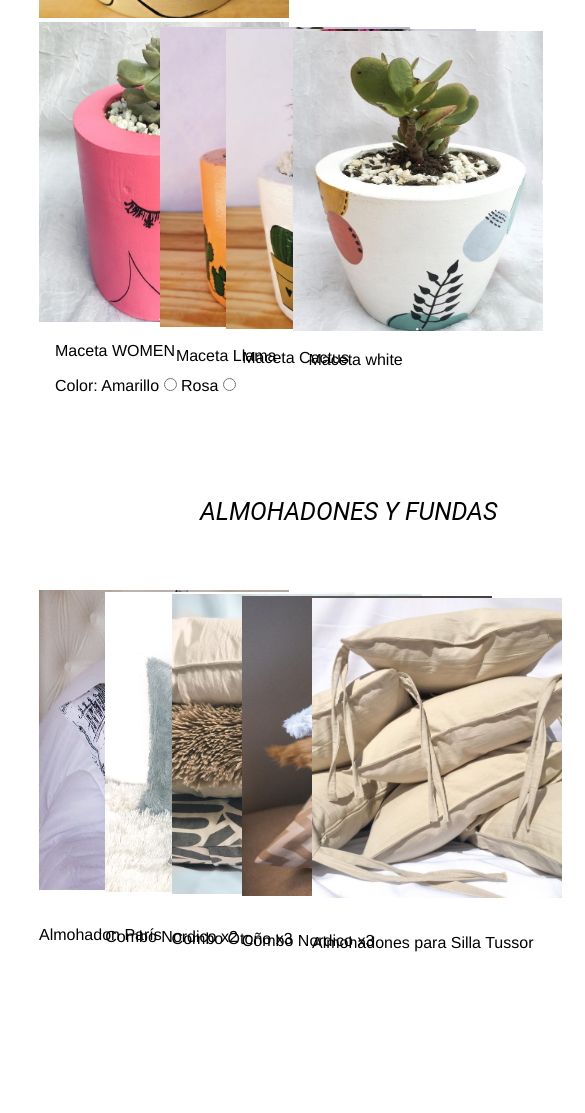
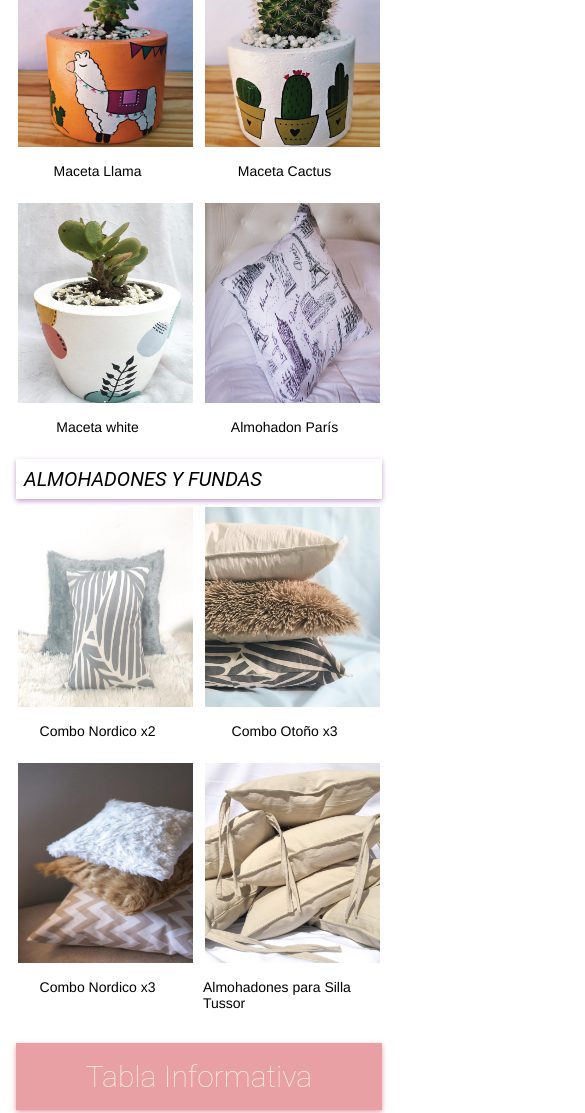
Before and after one commit to reckle5/Final-desarrolloWeb, a plain HTML site: page pages/productos.html in a window 390 px wide. Shown: the part 651-1764 px from the top of the page, 585 px wide, since content can reach past the window. Drawn offline with nearby package versions, Linux system fonts and the light colour scheme.

Commit message:
grids y media queries a productos

```diff
--- a/css/estilos.css
+++ b/css/estilos.css
@@ -590,227 +590,202 @@ font-size:26px;
     }
     /*Productos*/
 
+
+
+.macetash1{
+    grid-area: t;
+    display: flex;
+    font-size: 25px;
+    font-weight: normal;
+    color: black;
+    font-style:italic;
+    margin-top: 15rem;
+    padding: 0.5rem;
+    box-shadow: 0 2px 5px rgb(194, 155, 209);
+}
     .macetas{
-        padding-top: 300px;
-    }
-
-    .macetas__h1{
-        font-size: 25px;
-        font-weight: normal;
-        color: black;
-        font-style:italic;
-        position: relative;
-        left: 200px;
-        padding-bottom: 40px;
+        display: flex;
+        flex-direction: column;
+        justify-content: space-between;
     }
 
     .macetas__1{
-        position: relative;
-        left: 10% ;
+
+        grid-area: m1;
         width: 250px;
         height: 300px;
     }
-    .macetas__p1{
-        position: relative;
-        left: 10%;
+    .macetas__p2{
         font-size: 16px;
         font-weight:lighter;
         color: black;
-        padding: 1rem;
+        padding: 1rem 1rem 1rem 0;
         font-family: 'Franklin Gothic Medium', 'Arial Narrow', Arial, sans-serif;
+    }
+    .macetas__2{
+        grid-area: m2;
+        width: 250px;
+        height: 300px;
     }
 
     .macetas__checkb{
-        position: relative;
-        left: 10%;
         color: black;
-        padding: 1rem;
+        padding: 1rem 1rem 1rem 0;
         font-family: 'Franklin Gothic Medium', 'Arial Narrow', Arial, sans-serif;
    }
 
-   .macetas__2{
-    position: relative;
-    left: 41%;
+.macetas__3{
+    grid-area: m3;
     width: 250px;
     height: 300px;
-    bottom: 23rem;
    }
-   .macetas__p2{
-    position: relative;
-    left: 41%;
-    bottom: 23rem;
+.macetas__p3{
     font-size: 16px;
     font-weight:lighter;
     color: black;
-    padding: 1rem;
+    padding: 1rem 1rem 1rem 0;
     font-family: 'Franklin Gothic Medium', 'Arial Narrow', Arial, sans-serif;
    }
 
-   .macetas__3{
-    position: relative;
-    left: 58%;
+.macetas__4{
+    grid-area: m4;
     width: 250px;
     height: 300px;
-    bottom: 45rem;
+
 }
-.macetas__p3{
-    position: relative;
-    left: 58%;
+.macetas__p4{
     bottom: 45rem;
     font-size: 16px;
     font-weight:lighter;
     color: black;
-    padding: 1rem;
+    padding: 1rem 1rem 1rem 0;
     font-family: 'Franklin Gothic Medium', 'Arial Narrow', Arial, sans-serif;
    }
 
-.macetas__4{
-    position: relative;
-    left: 75%;
+.macetas__5{
+    grid-area: m5;
     width: 250px;
     height: 300px;
-    bottom: 67rem;
 }
-.macetas__p4{
-    position: relative;
-    left: 75%;
-    bottom: 67rem;
+.macetas__p5{
     font-size: 16px;
     font-weight:lighter;
     color: black;
-    padding: 1rem;
+    padding: 1rem 1rem 1rem 0;
     font-family: 'Franklin Gothic Medium', 'Arial Narrow', Arial, sans-serif;
    }
 
-   .almo__h2{
+.almo__h2{
+    grid-area: t2;
+    display: flex;
     font-size: 25px;
     font-weight: normal;
     color: black;
     font-style:italic;
-    position: relative;
-    left: 200px;
-    bottom: 60rem;
+    padding-bottom: 40px;
+    padding: 0.5rem;
+    box-shadow: 0 2px 5px rgb(194, 155, 209);
+}
+.almo{
+    display: flex;
+flex-direction: column;
+
 }
 
-
 .almo__1{
-    position: relative;
-    left:10%;
+    grid-area: a1;
     width: 250px;
     height: 300px;
-    bottom: 56rem;
 }
 .almo__p1{
-    position: relative;
-    left: 10%;
     font-size: 16px;
     font-weight:lighter;
     color: black;
     font-family: 'Franklin Gothic Medium', 'Arial Narrow', Arial, sans-serif;
-    bottom: 54rem;;
+    padding: 1rem 1rem 1rem 0;
 }
 
 .almo__2{
-    position: relative;
-    left:27%;
+    grid-area: a2;
     width: 250px;
     height: 300px;
-    bottom: 76rem;
 }
 .almo__p2{
-    position: relative;
-    left: 27%;
-    bottom: 74rem;
     font-size: 16px;
     font-weight:lighter;
     color: black;
     font-family: 'Franklin Gothic Medium', 'Arial Narrow', Arial, sans-serif;
+    padding: 1rem 1rem 1rem 0;
    }
 
 .almo__3{
-    position: relative;
-    left:44%;
+    grid-area: a3;
     width: 250px;
     height: 300px;
-    bottom: 96rem;
 }
 
 .almo__p3{
-    position: relative;
-    left: 44%;
-    bottom: 94rem;
     font-size: 16px;
     font-weight:lighter;
     color: black;
     font-family: 'Franklin Gothic Medium', 'Arial Narrow', Arial, sans-serif;
-
+    padding: 1rem 1rem 1rem 0;
 }
 .almo__4{
-    position: relative;
-    left:62%;
+    grid-area: a4;
     width: 250px;
     height: 300px;
-    bottom: 116rem;
 }
 
 .almo__p4{
-    position: relative;
-    left: 62%;
-    bottom: 114rem;
     font-size: 16px;
     font-weight:lighter;
     color: black;
     font-family: 'Franklin Gothic Medium', 'Arial Narrow', Arial, sans-serif;
-
+    padding: 1rem 1rem 1rem 0;
 }
 .almo__5{
-    position: relative;
-    left:80%;
+    grid-area: a5;
     width: 250px;
     height: 300px;
-    bottom: 136rem;
 }
 .almo__p5{
-    position: relative;
-    left: 80%;
-    bottom: 134rem;
     font-size: 16px;
     font-weight:lighter;
     color: black;
     font-family: 'Franklin Gothic Medium', 'Arial Narrow', Arial, sans-serif;
+    padding: 1rem 1rem 1rem 0;
+
+}
+.tabla{
+grid-area: tabla;
+    display: flex;
+    margin-top: 2rem;
+    margin-bottom: 5rem;
+    table-layout: auto;
+    width: 100%;
+    height: 15rem;
+    border-color: 1px solid rgba(119, 28, 34, 0.5);
+   flex-direction: row;
+   justify-content: center;
 
 }
 
-.tablainfo{
-    position: relative;
-    height: max-content;
-    bottom: 120rem;
-    text-align: center;
-    margin-bottom: 0;
+.tablainfo__h3{
 
-}
-.tablainfo__h3{
+    grid-area: t3;
     font-size: 35px;
     font-weight: lighter;
     color: beige;
     background-color: rgba(211, 66, 76, 0.5);
-    display: inline;
     padding: 1rem;
-}
-
-.tabla__cuerpo{
-    position: relative;
-    left: 34%;
-    margin-top: 5rem;
-    table-layout: auto;
-    width: 30%;
-    height: 15rem;
-    border-color: rgba(119, 28, 34, 0.5);
-
+   align-content: center;
+   align-self: center;
+   box-shadow: 0 2px 5px rgba(211, 66, 76, 0.5);
 }
 
 .tabla__fila{
-    height: 3rem;
+    height: 5rem;
     font-size: 16px;
     font-weight: lighter;
     font-family:'Times New Roman', Times, serif;
@@ -818,7 +793,7 @@ font-size:26px;
 }
 
 .tabla__fila2{
-    height: 5rem;
+    height: 8rem;
     font-size: 16px;
     font-weight: lighter;
     font-family:'Times New Roman', Times, serif;
@@ -831,6 +806,23 @@ font-size:26px;
     font-family:'Times New Roman', Times, serif;
     color:rgb(24, 24, 29);
   }
+
+  .grid__productos{
+    display: grid;
+    grid-template-columns: repeat(5, auto);
+    grid-template-rows: repeat(6, auto);
+    grid-template-areas: "t t t t t"
+    "m1 m2 m3 m4 m5"
+    "t2 t2 t2 t2 t2"
+    "a1 a2 a3 a4 a5"
+    ". . t3 . ."
+    ". tabla tabla tabla .";
+    height: auto;
+    justify-content: space-evenly;
+    row-gap: 2rem;
+
+
+}
 
 /*nosotras*/
 
@@ -933,7 +925,64 @@ font-size:26px;
    .mapa__gps{
        width: 85%;
    }
+
+/*productos*/
+.grid__productos{
+    display: grid;
+    grid-template-columns: repeat(3, 33.3%);
+   grid-template-rows: repeat(8, auto);
+    grid-template-areas:
+        "t t t"
+        "m1 m2 m3"
+        "m4 m5 ."
+        "t2 t2 t2"
+        "a1 a2 a3"
+        "a4 a5 ."
+        "t3 t3 t3"
+        "tabla tabla tabla";
+        margin: 1rem;
+        gap: 0.5rem;
+
+        flex-wrap: nowrap;
+
+
 }
+.macetas__1, .macetas__2, .macetas__3, .macetas__4, .macetas__5{
+    width: 175px;
+    height: 200px;
+    align-self: center;
+
+
+}
+.macetas__p2, .macetas__p3, .macetas__p4, .macetas__p5{
+    align-self: center;
+    font-size: 14px;
+}
+.macetas__checkb{
+    padding-left: 1rem;
+    font-size: 14px;
+    flex-wrap: nowrap;
+}
+.almo__1, .almo__2, .almo__3, .almo__4, .almo__5{
+    width: 175px;
+    height: 200px;
+    align-self: center;
+}
+.almo__p1, .almo__p2, .almo__p3, .almo__p4, .almo__p5{
+    align-self: center;
+    font-size: 14px;
+}
+.macetash1, .almo__h2{
+    font-size: 20px;
+
+}
+
+.tablainfo__h3{
+    font-size: 30px;
+    text-align: center;
+}
+}
+
 
 @media screen and (max-width: 600px){
 
@@ -1050,4 +1099,47 @@ color: black;
     width: 80%;
 }
 
+/*productos*/
+.grid__productos{
+    display: grid;
+    grid-template-columns: repeat(2, 50%);
+   grid-template-rows: repeat(10, auto);
+    grid-template-areas:
+        "t t"
+        "m1 m2"
+        "m3 m4"
+        "m5 m5"
+        "t2 t2"
+        "a1 a2"
+        "a3 a4"
+        "a5 ."
+        "t3 t3"
+        "tabla tabla ";
+        margin: 1rem;
+        gap: 0.5rem;
+        flex-wrap: nowrap;
+
+
 }
+.macetas__1, .macetas__2, .macetas__3, .macetas__4, .macetas__5{
+    width: 175px;
+    height: 200px;
+    align-self: center;
+
+}
+.macetas__p2, .macetas__p3, .macetas__p4, .macetas__p5{
+    align-self: center;
+}
+.macetas__checkb{
+    padding-left: 2rem;
+
+}
+.almo__1, .almo__2, .almo__3, .almo__4, .almo__5{
+    width: 175px;
+    height: 200px;
+    align-self: center;
+}
+.almo__p1, .almo__p2, .almo__p3, .almo__p4, .almo__p5{
+    align-self: center;
+}
+}
--- a/pages/productos.html
+++ b/pages/productos.html
@@ -36,13 +36,13 @@
 </header>
 
 <main>
-    <section class="macetas">
-       <h1 class="macetas__h1">Macetas</h1>
-       <span >
+    <div class="grid__productos">
+
+         <h1 class="macetash1">MACETAS</h1>
+
+          <div class="macetas">
              <img src="../imagenes/maceta women.png" alt="maceta con rostro de mujer"  class="macetas__1">
-        <img src="../imagenes/women rosa.png" alt="maceta con rostro de mujer rosa" class="macetas__1">
-       </span>
-     <p class="macetas__p1">Maceta WOMEN</p>
+             <p class="macetas__p2">Maceta WOMEN</p>
              <form>
                    <span class="macetas__checkb">
                      <label for="color">Color:</label>
@@ -52,56 +52,60 @@
                      <input type="radio" name="rosa" id="rosa" value="rosa">
                     </span>
              </form>
-
-    <div>
-        <img src="../imagenes/macetallama.png" alt="maceta con una llama"class="macetas__2" >
-        <p class="macetas__p2">Maceta Llama</p>
             </div>
 
-    <div>
-        <img src="../imagenes/maceta cactus.png" alt="maceta con un cactus" class="macetas__3">
-        <p class="macetas__p3">Maceta Cactus</p>
+          <div class="macetas">
+             <img src="../imagenes/women rosa.png" alt="maceta con rostro de mujer rosa" class="macetas__2">
+
          </div>
 
-    <div>
-    <img src="../imagenes/macet white.png" alt="maceta blanca con detalles en color" class="macetas__4">
-    <p class="macetas__p4">Maceta white</p>
+         <div class="macetas">
+             <img src="../imagenes/macetallama.png" alt="maceta con una llama"class="macetas__3" >
+             <p class="macetas__p3">Maceta Llama</p>
+         </div>
+
+         <div class="macetas">
+             <img src="../imagenes/maceta cactus.png" alt="maceta con un cactus" class="macetas__4">
+             <p class="macetas__p4">Maceta Cactus</p>
+         </div>
+
+         <div class="macetas">
+             <img src="../imagenes/macet white.png" alt="maceta blanca con detalles en color" class="macetas__5">
+             <p class="macetas__p5">Maceta white</p>
+         </div>
+
+               <h2 class="almo__h2">ALMOHADONES Y FUNDAS</h2>
+
+         <div class="almo">
+             <img src="../imagenes/aparis.png" alt="almohadon paris" class="almo__1">
+             <p class="almo__p1">Almohadon París</p>
+         </div>
+
+          <div class="almo">
+             <img src="../imagenes/amoha gris.jpg" alt="almohadon gris" class="almo__2">
+             <p class="almo__p2">Combo Nordico x2</p>
+          </div>
+
+         <div class="almo">
+             <img src="../imagenes/pakx3.png" alt="almohadones apilados" class="almo__3">
+             <p class="almo__p3">Combo Otoño x3</p>
+         </div>
+
+         <div class="almo">
+             <img src="../imagenes/almo.jpg" alt="almohadones" class="almo__4">
+             <p class="almo__p4">Combo Nordico x3</p>
+         </div>
+
+         <div class="almo">
+             <img src="../imagenes/ALMOPRA SILLA.png" alt="almohadones" class="almo__5">
+             <p class="almo__p5">Almohadones para Silla Tussor</p>
          </div>
 
 
 
-</section>
+           <h3 class="tablainfo__h3">Tabla Informativa</h3>
 
-<section class="almo">
-    <h2 class="almo__h2">ALMOHADONES Y FUNDAS</h2>
-
-    <img src="../imagenes/aparis.png" alt="almohadon paris" class="almo__1">
-     <p class="almo__p1">Almohadon París</p>
-
-    <div class="almo_espa">
-        <img src="../imagenes/amoha gris.jpg" alt="almohadon gris" class="almo__2">
-        <p class="almo__p2">Combo Nordico x2</p>
-    </div>
-
-    <div class="almo_espa">
-        <img src="../imagenes/pakx3.png" alt="almohadones apilados" class="almo__3">
-        <p class="almo__p3">Combo Otoño x3</p>
-    </div>
-
-    <div class="almo_espa">
-        <img src="../imagenes/almo.jpg" alt="almohadones" class="almo__4">
-        <p class="almo__p4">Combo Nordico x3</p>
-    </div>
-
-    <div class="almo_espa">
-        <img src="../imagenes/ALMOPRA SILLA.png" alt="almohadones" class="almo__5">
-        <p class="almo__p5">Almohadones para Silla Tussor</p>
-    </div>
-
-</section >
-
-<section class="tablainfo">
-    <h3 class="tablainfo__h3">Tabla Informativa</h3>
+          <div class="tabla">
              <table border="1" class="tabla__cuerpo">
                    <tr class="tabla__fila">
                        <th>Producto</th>
@@ -111,41 +115,28 @@
                   <tr class="tabla__fila2">
                        <th>Amohadones</th>
                        <th>30x30
-                <div>
                            40x40
-                </div>
-                <div>
                            50x50
-                </div>
                        </th>
-
                      <th >Tussor
-            <div>
                          Piel Sintetica
-            </div>
-            <div>
                          Gabardina Estampada
-            </div>
                      </th>
                  </tr>
                   <tr class="tabla__fila3">
                          <th>Macetas</th>
                          <th>10x10
-                <div>
                              12x5.5
-                </div>
-                <div>
                              14x12
-                </div>
-                <div>
                              22X20
-                </div>
                       </th>
                        <th>Cemento pintadas al acrilico</th>
                    </tr>
 
                 </table>
-</section>
+
+
+  </div>
 </main >
 
 <footer class="footer">
```
Also changed, not shown: pages/contacto.html (indentation only). Lines whose indentation alone changed are shown as unchanged.
